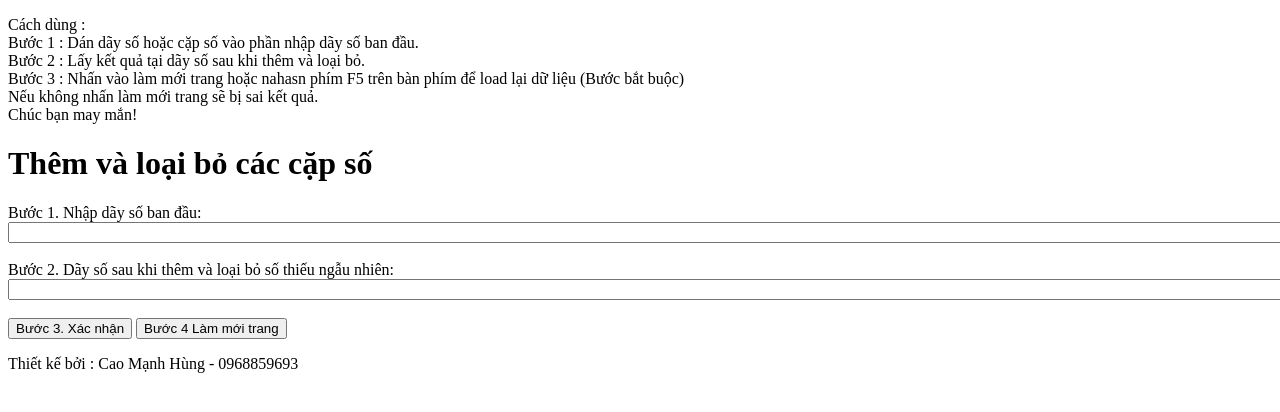
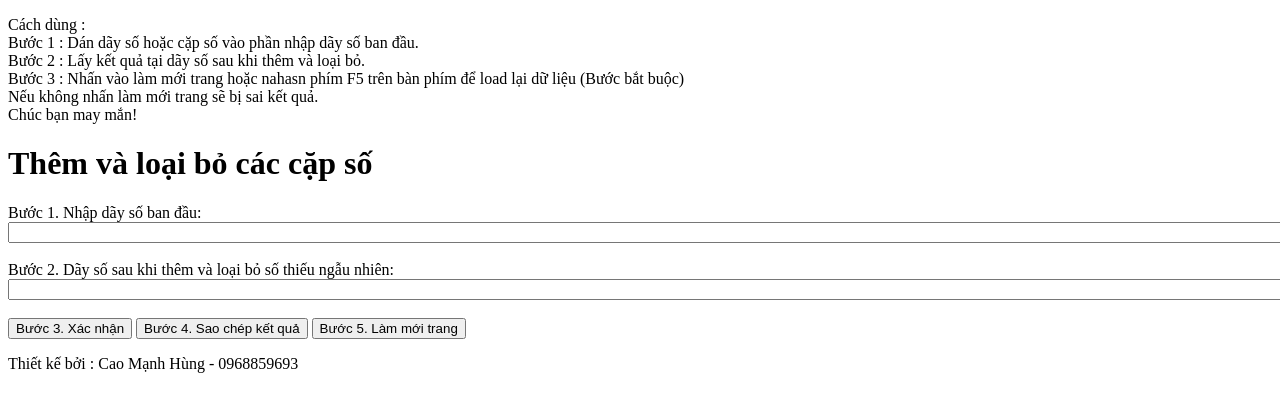
Before and after one commit to HungCao9x/anhhai, a plain HTML site: page index.html in a window 1280 px wide. Shown: the top 412 px of the page. Drawn offline with Linux system fonts and the light colour scheme.

Commit message:
Update index.html

```diff
--- a/index.html
+++ b/index.html
@@ -18,7 +18,8 @@
     </div>
     <br>
     <button id="submitButton">Bước 3. Xác nhận</button>
-    <button id="refreshButton">Bước 4 Làm mới trang</button>
+    <button id="copyButton">Bước 4. Sao chép kết quả</button>
+    <button id="refreshButton">Bước 5. Làm mới trang</button>
     <script src="script.js"></script>
   </body>
   <footer>
```
